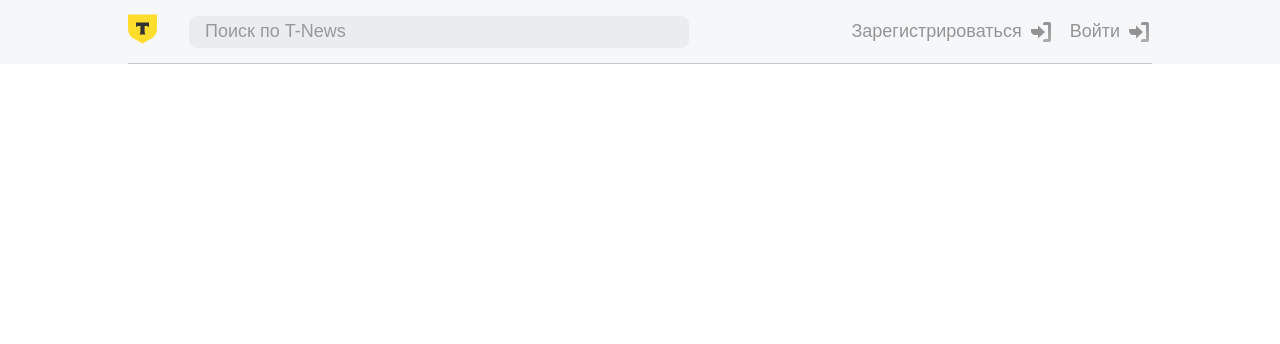
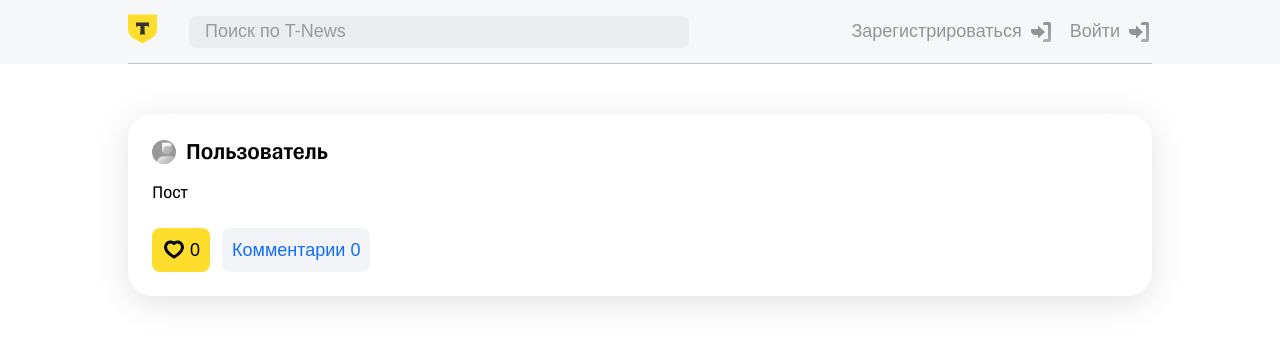
Before and after one commit to dath1s/tbank-final-project, a website: page src/pages/main.html in a window 1280 px wide. Drawn offline with Linux system fonts and the light colour scheme; no server answers.

Commit message:
add post template

```diff
--- a/server/server.js
+++ b/server/server.js
@@ -46,7 +46,7 @@ app.post('/api/register', async (req, res) => {
         passwordHash,
         name: "New User",
         description: '',
-        photoUrl: `/std_logo.png`,
+        photoUrl: ``,
         likedPosts: new Set(),
     });
 
--- a/src/pages/main.html
+++ b/src/pages/main.html
@@ -41,5 +41,50 @@
     </div>
 </header>
 
+<section class="posts">
+    <div class="post">
+        <div class="post__header">
+            <a href="#" class="profile-link">
+                <img src="../images/default_profile_picture.svg" alt="Profile" class="profile-picture"
+                     id="profile-picture">
+                <div class="user-name">
+                    Пользователь
+                </div>
+            </a>
+        </div>
+
+        <div class="post__body">
+            Пост
+        </div>
+
+        <div class="post__footer">
+            <button class="like-button" id="like-button">
+                <span class="like_heart visible">
+                    <svg width="24" height="24" viewBox="0 0 24 24" fill="red" xmlns="http://www.w3.org/2000/svg">
+                      <path d="M12 5.5C9.8 3 5.5 3.5 4 7C2.5 10.5 4.5 14.5 12 19C19.5 14.5 21.5 10.5 20 7C18.5 3.5 14.2 3 12 5.5Z"
+                            stroke="black"
+                            stroke-width="3"
+                            stroke-linejoin="round"/>
+                    </svg>
+                </span>
+                <span class="not_like_heart">
+                    <svg width="24" height="24" viewBox="0 0 24 24" fill="none" xmlns="http://www.w3.org/2000/svg">
+                      <path d="M12 5.5C9.8 3 5.5 3.5 4 7C2.5 10.5 4.5 14.5 12 19C19.5 14.5 21.5 10.5 20 7C18.5 3.5 14.2 3 12 5.5Z"
+                            stroke="black"
+                            stroke-width="3"
+                            stroke-linejoin="round"/>
+                    </svg>
+                </span>
+                <span class="like_counter">
+                    0
+                </span>
+            </button>
+            <button class="comment-button" id="comment-button">
+                Комментарии 0
+            </button>
+        </div>
+    </div>
+</section>
+
 </body>
 </html>
--- a/src/scripts/main.js
+++ b/src/scripts/main.js
@@ -23,4 +23,23 @@ document.addEventListener("DOMContentLoaded", async () => {
         enterBut.classList.remove('not-display');
         registerBut.classList.remove('not-display');
     }
+
+    logoutBut.addEventListener("click", async () => {
+        const logoutReq = await fetch('http://localhost:9999/api/logout', {
+            method: 'POST',
+            headers: {
+                'Content-type': 'application/json;charset=utf-8',
+            },
+            credentials: "include"
+        });
+        window.location.reload();
+    });
+
+    enterBut.addEventListener("click", () => {
+        window.location.href = 'http://localhost:9998/sign#sign-in';
+    });
+
+    registerBut.addEventListener("click", () => {
+        window.location.href = 'http://localhost:9998/sign#sign-up';
+    });
 });
--- a/src/styles/main.css
+++ b/src/styles/main.css
@@ -1,6 +1,7 @@
 @media (min-width: 769px) {
     :root {
         --big-font: 28px;
+        --mb-font: 23px;
         --mid-font: 18px;
         --small-font: 10px;
     }
@@ -9,6 +10,7 @@
 @media (max-width: 768px) {
     :root {
         --big-font: 24px;
+        --mb-font: 20px;
         --mid-font: 16px;
         --small-font: 10px;
     }
@@ -213,3 +215,115 @@ body {
 .not-display {
     display: none !important;
 }
+
+.posts {
+    margin-top: 50px;
+    height: auto;
+    width: 100%;
+    display: flex;
+    justify-content: center;
+}
+
+.post {
+    background-color: white;
+    min-height: 166px;
+    height: auto;
+    border-radius: 24px;
+    width: 80%;
+    max-width: 1024px;
+    box-shadow: rgba(0, 0, 0, 0.12) 0 6px 34px;
+}
+
+.post__header {
+    box-sizing: border-box;
+    height: 68px;
+    width: 100%;
+    padding: 24px;
+}
+
+.post__header a {
+    text-decoration: none;
+    color: black;
+    font-size: var(--mb-font);
+    font-weight: 500;
+}
+
+.profile-link {
+    display: flex;
+    flex-direction: row;
+    align-items: center;
+}
+
+.profile-picture {
+    margin-right: 10px;
+    height: 24px;
+    width: 24px;
+    border-radius: 50%;
+}
+
+.post__body {
+    box-sizing: border-box;
+    padding: 0 24px 24px;
+    font-size: var(--mid-font);
+}
+
+.post__footer {
+    box-sizing: border-box;
+    width: 100%;
+    display: flex;
+    height: 68px;
+    flex-direction: row;
+    padding-left: 24px;
+    padding-bottom: 24px;
+}
+
+.post__footer button {
+    box-sizing: border-box;
+    padding: 10px;
+    min-width: 44px;
+    height: 44px;
+    border: none;
+    border-radius: 8px;
+    font-size: var(--mid-font);
+    cursor: pointer;
+    transition: 0.15s cubic-bezier(0.2, 0, 1, 1);
+    display: flex;
+    justify-content: center;
+    align-items: center;
+    margin-right: 12px;
+}
+
+.comment-button {
+    background: rgba(36, 74, 127, 0.06);
+    color: rgb(18, 109, 247);
+}
+
+.like-button {
+    background: rgb(255, 221, 45);
+}
+
+.like_counter {
+    margin-left: 4px;
+}
+
+@media (hover: hover) {
+    .comment-button:hover {
+        background: rgba(36, 74, 127, 0.09);
+    }
+
+    .like-button:hover {
+        background: rgb(253, 203, 51);
+    }
+}
+
+.not_like_heart {
+    height: 24px;
+    width: 24px;
+}
+
+.like_heart {
+    position: absolute;
+    transform: translateY(2px) translateX(-6px);
+    opacity: 0;
+    transition: all ease-out 0.3s;
+}
```
Also changed, not shown: src/scripts/sign-in-up.js (+9 -5 lines).
